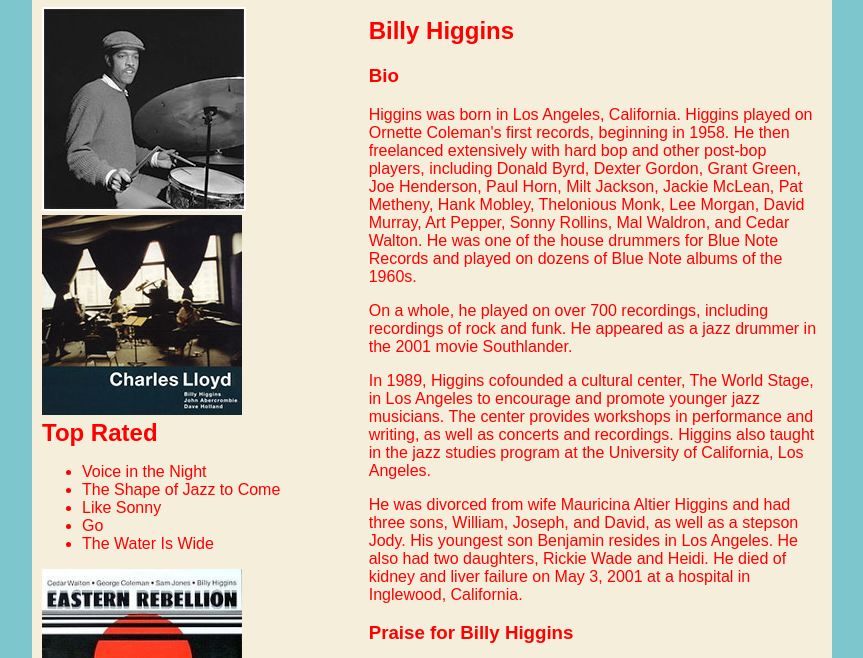
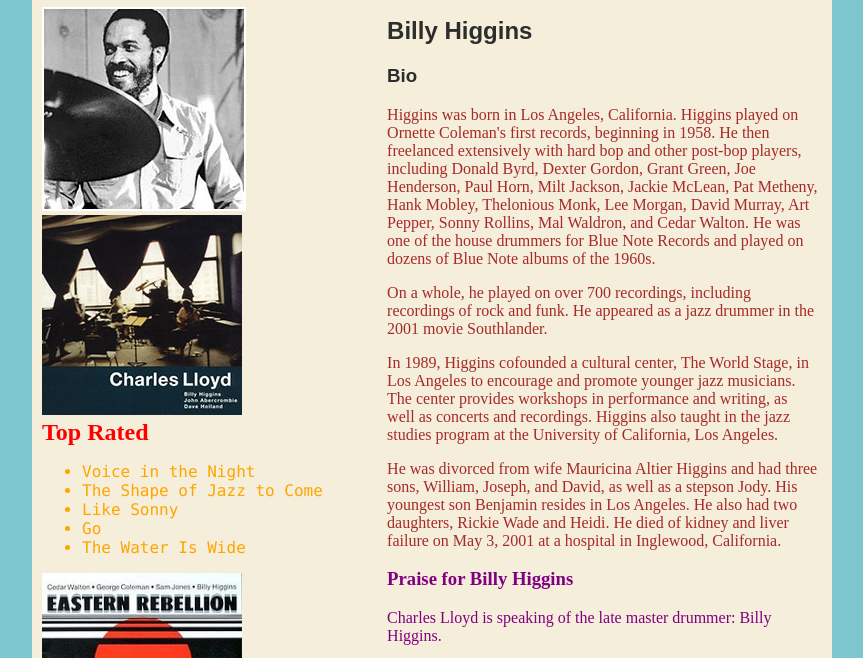
Before and after one commit to longnguyen504/longnguyen504.github.io, a plain HTML site: page projects/billypedia/index.html in a window 1280 px wide. Both pictures are taken after a click on the picture 352 px from the left and 204 px from the top of the page. Shown: the part 95-753 px from the top of the page, without its empty margins (208-1071 px from the left). Drawn offline with nearby package versions, Linux system fonts and the light colour scheme.

Commit message:
update studies

```diff
--- a/projects/billypedia/index.js
+++ b/projects/billypedia/index.js
@@ -2,9 +2,13 @@
 $(document).ready(function() {
     $.getJSON('data.json', function (data) {
         // YOUR CODE BELOW HERE //
-        $('div').css('color', 'red');
-        $('#section-quotes').css('background-color', 'gold').css('border-radius', '8px');
-        $('.heading-quotes').css('color', 'orange').css('padding-left', '8px');
+        $('.bio').css('color', 'brown').css('font-family', 'AvanteGarde')
+        $('#section-praise').css('color', 'purple').css('font-family', 'CenturyGothic')
+        $('#section-quotes').css('color', 'blue')//.css('border-radius', '8px');
+        $('.heading-quotes').css('color', 'red').css('padding-left', '8px');
+        $('.quote').css('font-style', 'italic').css('color', 'blue')
+        $('#header-top-rated').css('font-family', 'rockwell').css('color', 'red')
+        $('#list-top-rated').css('font-family', 'monaco').css('color', 'orange')
       //  uncomment this to inspect all available data; delete when done //
        // console.log(data);
 
@@ -24,20 +28,6 @@ $(document).ready(function() {
      })
     });
 
-    // $('#section-top-rated')
-    //     $('<li').on('click', function(event){
-    //           let recordings = $(event.currentTarget)
-    //       })
-        //      let one = album['title']  + '<br>' + album['artist'] + '<br>' + album['year'];
-        //      $('#list-top-rated').append('<li>' + one)
-        //      $('#list-top-rated').append($('<div>')
-        //  )})
-
-        //  topRated = _.map(topRated, function(recording, i){
-
-        //     .addClass(recording)
-        //     .attr('list-recording', 'list-top-rated')
-
         $('#sidebar')
                 .append($('<section>')
                 .attr('id', 'section-recordings'));
@@ -45,6 +35,7 @@ $(document).ready(function() {
                 .append($('<header>')
                 .attr('id', 'header-list-recordings')
                 .attr('class', 'recordings')
+                .css('font-family', 'didot')
                 .text('List Recordings')
                 .append($('<ul>')
                 .attr('id', 'list-recordings')
@@ -54,9 +45,36 @@ $(document).ready(function() {
         let recordings = data.discography.recordings;
             var albums = [];
             recordings = recordings.map(function(album, index, topRated) {
+
             let two = album['title'];
-                $('#list-recordings').append('<li>' + two)
+            let li = $('<li>')
+                    .text(album['title'])
+                    .appendTo('#list-recordings')
+                    .addClass(album.art)
+                    .attr('art', album.art)
+                    .css('font-family', 'papyrus')
+                    .css('color', 'yellow')
+                    li.on('click', function(event){
+                        const ls = $('#section-recordings')
+                        ls.children('img').attr('src', album.art)
+                    })
         });
+
+        $('#image-billy').on('click', function(event) {
+            let clicked = $(event.currentTarget);
+            let i = clicked.attr('i');
+                if (i < data.images.billy.length - 1) {
+                let src = data.images.billy[i++];
+                    $('#image-billy')
+                        .attr('src', "images/billy/billy-" + i + ".jpg")
+                        .attr('i', i);
+            } else {
+                $('#image-billy')
+                    .attr('src', "images/billy/billy-0.jpg")
+                    .attr('i', '0');
+            }
+        });
+
 
         $('#section-recordings')
         .addClass('image')
@@ -64,47 +82,12 @@ $(document).ready(function() {
         $('#section-top-rated')
         .addClass('image')
         .prepend('<img id="top-rated-image" src="images/album/voice-in-the-night.jpg" />')
-        // $('#section-top-rated')
-        //     .addClass('recording')
-        //     .attr('art')
-        //     $('<li>').on('click', function(event){
-        //       return ('<img id = "recording-image" src = "images/album/go.jpg/>")
 
-
-        //     })
-        // var billyPics = ['image/billy/billy-0.jpg', 'image/billy/billy-1.jpg', 'image/billy/billy-2.jpg', 'image/billy/billy-3.jpg'];
-        // const billyClicker = function(event) {
-        //     for (let i =0; i < billyPics.length; i++) {
-        //         if ($billy.children('img').attr('src')===billyPics[i]) {
-        //             if (i === 3) {
-        //                 var next = billyPics[0]
-        //             }
-        //             else {var next = billyPics[i++]}
-        //         }
-        //         $billy.children('img').attr('src', next)
-        //         return
-        //     }
-        // }
-
-        $('#image-billy').on('click', function(event) {
-                let clicked = $(event.currentTarget);
-                let index = clicked.attr('i');
-                if (index < data.images.billy.length -1) {
-                    let src = data.images.billy[index++];
-
-                }
-        });
-        $('#billy-rider')
-            .append('#sidebar')
-
-        let $table = data.rider.type;
-        let $row = data.rider.desc;
-    console.log(rider);
         var createTable = function(rider){
             var createRow = function(gear){
                 var $row = $("<tr>");
-        var $type = $("<td>").text(rider.type);
-        var $desc = $("<td>").text(rider.desc);
+                var $type = $("<td>").text(gear.type);
+                var $desc = $("<td>").text(gear.desc);
                 $row.append($type);
                 $row.append($desc);
                 return $row;
@@ -115,8 +98,12 @@ $(document).ready(function() {
         return $table;
         };
 
-//  let people = [{nameFirst: "John", nameLast: "Doe"}, {nameFirst: "Dick", nameLast: "Jones"}]
-// createTable(people).appendTo("body");
+        $('#sidebar').append($('<section>').attr('id', 'section-rider'));
+        createTable(data.rider).appendTo('#section-rider').attr('id', 'billy-rider');
+
+        $('#section-rider').prepend($('<header>').text("Billy's Rider").attr('class', 'header'));
+        $('#billy-rider').prepend($('<th>').text('Description'));
+        $('#billy-rider').prepend($('<th>').text('Gear')).css('font-family','impact' );
 
 
         // YOUR CODE ABOVE HERE //
```
Also changed, not shown: studies.html (+1 -1 lines). Lines whose indentation alone changed are shown as unchanged.
